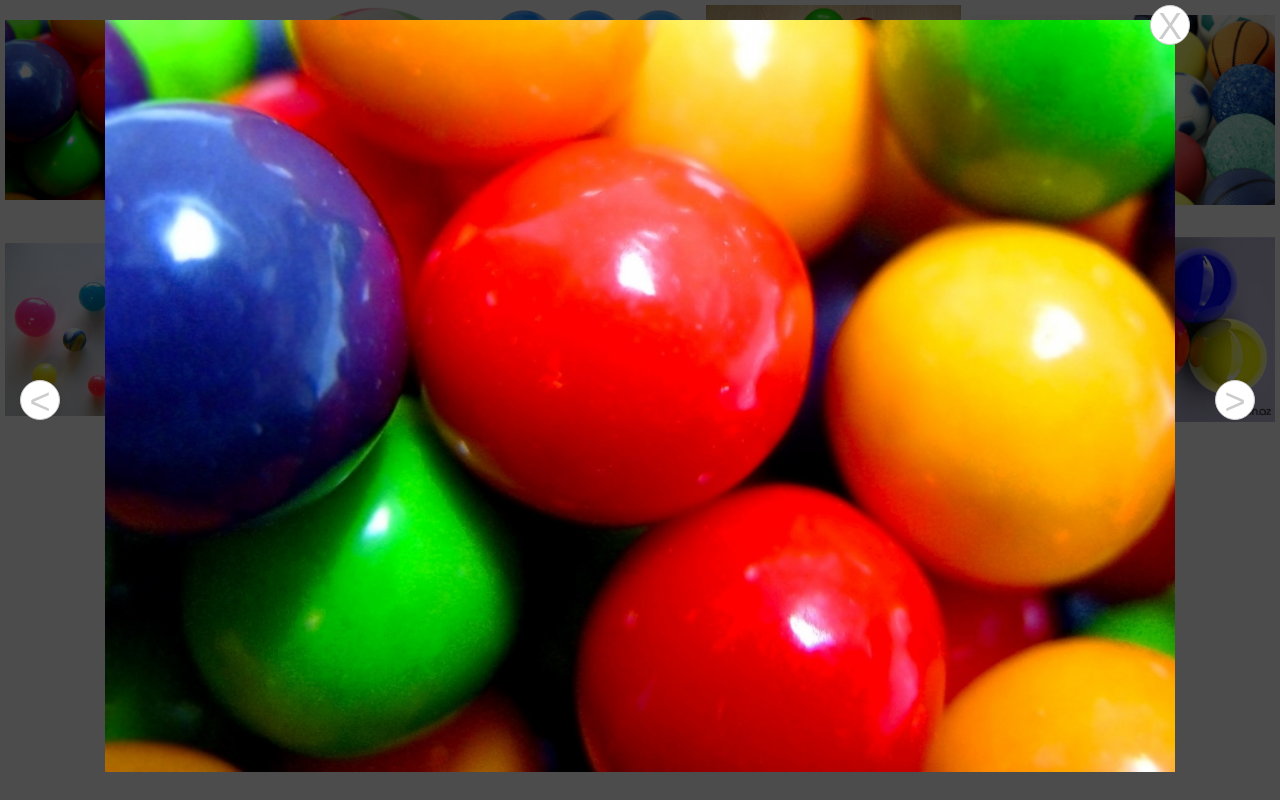
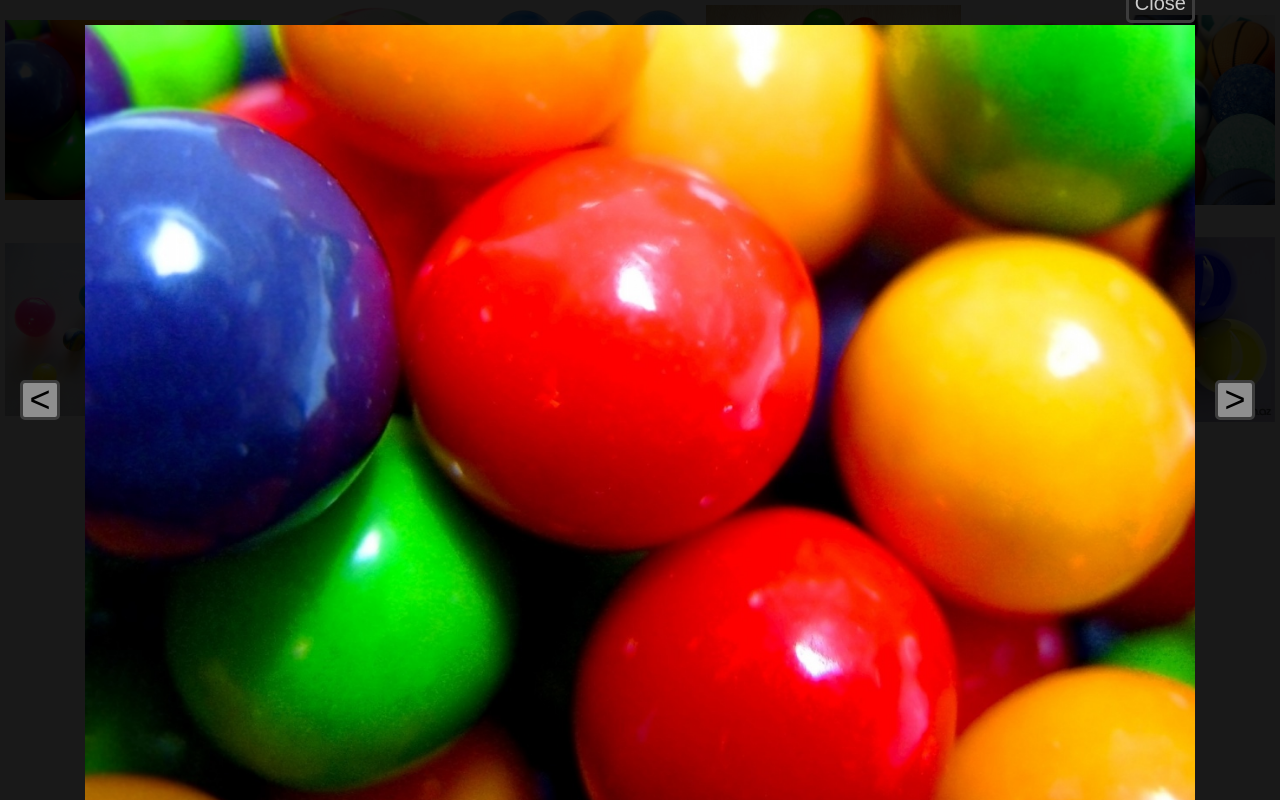
Before and after one commit to zigor1980/image-gallery, a React (Create React App) app: page / in a window 1280 px wide. Both pictures are taken after a click on the element 132 px from the left and 110 px from the top of the page. Built offline with nearby package versions, Linux system fonts and the light colour scheme.

Commit message:
Modal:Change button style

```diff
--- a/src/components/Cell/Cell.js
+++ b/src/components/Cell/Cell.js
@@ -1,6 +1,3 @@
-/**
- * Created by Sw_DOn on 24.03.2018.
- */
 import React from 'react'
 
 function Cell (data){
--- a/src/components/CellList/CellList.css
+++ b/src/components/CellList/CellList.css
@@ -4,7 +4,6 @@
     flex-direction: row;
     justify-content: center;
     align-items: center;
-    align-content: space-between;
 }
 
 .Wrapper-Cell{
--- a/src/components/CellList/CellList.js
+++ b/src/components/CellList/CellList.js
@@ -1,6 +1,3 @@
-/**
- * Created by Sw_DOn on 24.03.2018.
- */
 import React, {Component} from 'react';
 import Cell from '../Cell/Cell';
 import Modal from '../Modal/Modal'
--- a/src/components/Modal/Modal.css
+++ b/src/components/Modal/Modal.css
@@ -10,7 +10,7 @@
     align-content: center;
     width: 100vw;
     height: 100vh;
-    background-color: rgba(0, 0, 0, 0.7);
+    background-color: rgba(0, 0, 0, 0.9);
 }
 
 @media screen and (max-width: 425px) {
@@ -22,7 +22,7 @@
 }
 
 .Modal_Content{
-    margin: 20px;
+    margin: 45px 0 10px;
     position: relative;
 }
 
@@ -38,43 +38,65 @@
 }
 
 .Modal_Button{
-    border: 1px solid #ccc;
+    border-radius: 5px;
+    border: 3px solid #3c3c3c;
     margin: 20px;
     font-size: 36px;
-    color: #ccc;
-    background: #ffffff;
-    line-height: 40px;
-    border-radius: 50%;
+    color: #000;
+    background: #8e8e8e;
+    line-height: 30px;
     display: block;
     width: 40px;
     height: 40px;
+    transition: all ease .1s;
+}
+
+.Modal_Button:focus{
+    outline: none;
 }
 
 .Modal_Button:hover{
-    color: #222222;
+    transform: scale(1.1);
+    color: #cccccc;
+}
+
+.Modal_Button__Next:active{
+    transform: translateX(5px) scale(1.1);
+    transition: all ease .1s;
+}
+
+.Modal_Button__Prev:active{
+    transform: translateX(-5px) scale(1.1);
+    transition: all ease .0s;
 }
 
 @media screen and (max-width: 425px){
-    .Modal_Button__Nav {
+    .Modal_Button__Prev, .Modal_Button__Next{
         margin: 10px auto;
         text-align: center;
         width: 50px;
         height: 50px;
         color: #222222;
-        transform: rotate(90deg);
     }
 }
 
 .Modal_Button__Close{
+    display: inline-block;
+    width: auto;
+    text-align: center;
+    font-size: 20px;
+    color: #cccccc;
+    background: transparent;
     margin: 0;
     position: absolute;
-    top:-15px;
-    right: -15px;
+    top:-42px;
+    right: 0;
 }
 
 @media screen and (max-width: 425px) {
     .Modal_Button__Close{
-        color: #222222;
+        background: transparent;
+        color: #cccccc;
         top: -80px;
         right: 5px;
     }
--- a/src/components/Modal/Modal.js
+++ b/src/components/Modal/Modal.js
@@ -10,20 +10,20 @@ class Modal extends Component{
             <div className="Modal">
                 <div style={{alignSelf:`center`}}>
                     <button
-                        className="Modal_Button Modal_Button__Nav"
+                        className="Modal_Button Modal_Button__Prev"
                         onClick={clickPrev}
                     >{`<`}</button>
                 </div>
 
                     <div className="Modal_Content">
                         <button className="Modal_Button Modal_Button__Close"
-                            onClick={this.props.onClose}
-                        >{`X`}
+                            onClick={this.props.onClose}>
+                            {'Close'}
                         </button>
                             <img src={`${images[showImage].path}`} alt=""/>
                     </div>
                 <div style={{alignSelf:`center`}}>
-                    <button className="Modal_Button Modal_Button__Nav" onClick={clickNext}>{`>`}</button>
+                    <button className="Modal_Button Modal_Button__Next" onClick={clickNext}>{`>`}</button>
                 </div>
             </div>
         );
```
